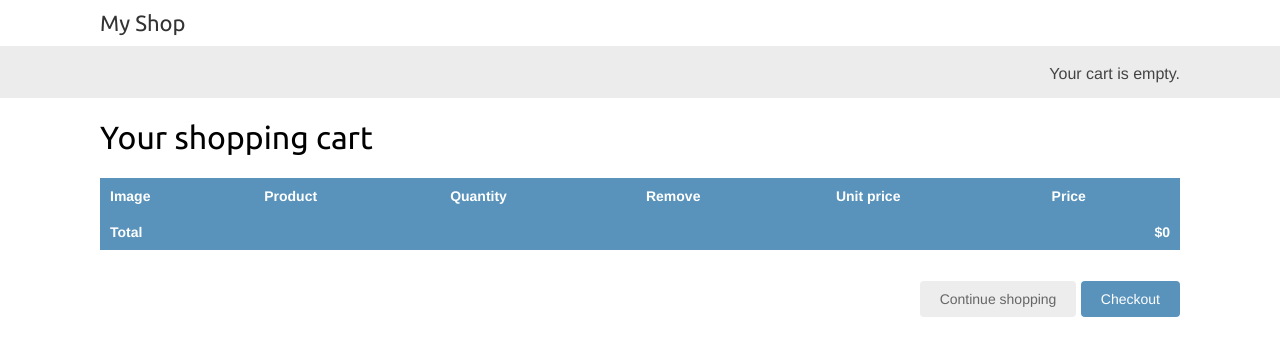
After one commit to sviatoslavadamiv/online-shop-django, a Django app: page /cart/ in a window 1280 px wide. The commit adds this page. Shown: the top 356 px of the page. Run offline with Django 5.2, Linux system fonts and the light colour scheme.

Commit message:
Cart functionality implemented

```diff
--- /dev/null
+++ b/myshop/cart/cart.py
@@ -0,0 +1,75 @@
+from decimal import Decimal
+from django.conf import settings
+from shop.models import Product
+
+class Cart:
+    def __init__(self, request):
+        """
+        Initialize the cart.
+        """
+        self.session = request.session
+        cart = self.session.get(settings.CART_SESSION_ID)
+        if not cart:
+            # Save an empty cart in the session
+            cart = self.session[settings.CART_SESSION_ID] = {}
+        self.cart = cart
+
+    def add(self, product, quantity=1, override_quantity=False):
+        """
+        Add a product to the cart or update its quantity.
+        """
+        product_id = str(product.id)
+        if product_id not in self.cart:
+            self.cart[product_id] = {
+                'quantity': 0,
+                'price': str(product.price),
+            }
+        if override_quantity:
+            self.cart[product_id]['quantity'] = quantity
+        else:
+            self.cart[product_id]['quantity'] += quantity
+        self.save()
+
+    def save(self):
+        # Mark the session as "modified" to make sure it gets saved
+        self.session.modified = True
+
+    def remove(self, product):
+        """
+        Remove a product from the cart.
+        """
+        product_id = str(product.id)
+        if product_id in self.cart:
+            del self.cart[product_id]
+            self.save()
+
+    def __iter__(self):
+        """
+        Iterate over the items in the cart and get the products from the database.
+        """
+        product_ids = self.cart.keys()
+        # Get the product objects and add them to the cart
+        products = Product.objects.filter(id__in=product_ids)
+        cart = self.cart.copy()
+        for product in products:
+            cart[str(product.id)]['product'] = product
+        for item in cart.values():
+            item['price'] = Decimal(item['price'])
+            item['total_price'] = item['price'] * item['quantity']
+            yield item
+
+    def __len__(self):
+        """
+        Count all items in the cart.
+        """
+        return sum(item['quantity'] for item in self.cart.values())
+
+    def get_total_price(self):
+        return sum(
+            Decimal(item['price']) * item['quantity'] for item in self.cart.values()
+        )
+
+    def clear(self):
+        # Remove cart from session
+        del self.session[settings.CART_SESSION_ID]
+        self.save()
--- /dev/null
+++ b/myshop/cart/context_processors.py
@@ -0,0 +1,6 @@
+from .cart import Cart
+
+def cart(request):
+    return {
+        'cart': Cart(request)
+    }
--- /dev/null
+++ b/myshop/cart/forms.py
@@ -0,0 +1,14 @@
+from django import forms
+
+PRODUCT_QUANTITY_CHOICES = [(i, str(i)) for i in range(1, 21)]
+
+class CartAddProductForm(forms.Form):
+    quantity = forms.TypedChoiceField(
+        choices=PRODUCT_QUANTITY_CHOICES,
+        coerce=int,
+    )
+    override = forms.BooleanField(
+        required=False,
+        initial=False,
+        widget=forms.HiddenInput,
+    )
--- /dev/null
+++ b/myshop/cart/templates/cart/detail.html
@@ -0,0 +1,61 @@
+{% extends "shop/base.html" %}
+{% load static %}
+
+{% block title %}
+    Your shopping cart
+{% endblock %}
+
+{% block content %}
+    <h1>Your shopping cart</h1>
+    <table class="cart">
+        <thead>
+            <tr>
+                <th>Image</th>
+                <th>Product</th>
+                <th>Quantity</th>
+                <th>Remove</th>
+                <th>Unit price</th>
+                <th>Price</th>
+            </tr>
+        </thead>
+        <tbody>
+            {% for item in cart %}
+                {% with product=item.product %}
+                    <tr>
+                        <td>
+                            <a href="{{ product.get_absolute_url }}">
+                                <img src="{% if product.image %}{{ product.image.url }}{% else %}{% static "img/no_image.png" %}{% endif %}">
+                            </a>
+                        </td>
+                        <td>{{ product.name }}</td>
+                        <td>
+                            <form action="{% url "cart:cart_add" product.id %}" method="post">
+                                {% csrf_token %}
+                                {{ item.update_quantity_form.quantity }}
+                                {{ item.update_quantity_form.override }}
+                                <input type="submit" value="Update">
+                            </form>
+                        </td>
+                        <td>
+                            <form action="{% url "cart:cart_remove" product.id %}" method="post">
+                                {% csrf_token %}
+                                <input type="submit" value="Remove">
+                            </form>
+                        </td>
+                        <td class="num">${{ item.price }}</td>
+                        <td class="num">${{ item.total_price }}</td>
+                    </tr>
+                {% endwith %}
+            {% endfor %}
+            <tr class="total">
+                <td>Total</td>
+                <td colspan="4"></td>
+                <td class="num">${{ cart.get_total_price }}</td>
+            </tr>
+        </tbody>
+    </table>
+    <p class="text-right">
+        <a href="{% url "shop:product_list" %}" class="button light">Continue shopping</a>
+        <a href="#" class="button">Checkout</a>
+    </p>
+{% endblock %}
--- /dev/null
+++ b/myshop/cart/urls.py
@@ -0,0 +1,10 @@
+from django.urls import path
+from . import views
+
+app_name = 'cart'
+
+urlpatterns = [
+    path('', views.cart_detail, name='cart_detail'),
+    path('add/<int:product_id>', views.cart_add, name='cart_add'),
+    path('remove/<int:product_id>', views.cart_remove, name='cart_remove'),
+]
--- a/myshop/cart/views.py
+++ b/myshop/cart/views.py
@@ -1,3 +1,40 @@
-from django.shortcuts import render
+from django.shortcuts import get_object_or_404, redirect, render
+from django.views.decorators.http import require_POST
+from shop.models import Product
+from .cart import Cart
+from .forms import CartAddProductForm
 
-# Create your views here.
+@require_POST
+def cart_add(request, product_id):
+    cart = Cart(request)
+    product = get_object_or_404(Product, id=product_id)
+    form = CartAddProductForm(request.POST)
+    if form.is_valid():
+        cd = form.cleaned_data
+        cart.add(
+            product=product,
+            quantity=cd['quantity'],
+            override_quantity=cd['override'],
+        )
+    return redirect('cart:cart_detail')
+
+@require_POST
+def cart_remove(request, product_id):
+    cart = Cart(request)
+    product = get_object_or_404(Product, id=product_id)
+    cart.remove(product)
+    return redirect('cart:cart_detail')
+
+def cart_detail(request):
+    cart = Cart(request)
+    for item in cart:
+        item['update_quantity_form'] = CartAddProductForm(
+            initial={'quantity': item['quantity'], 'override': True}
+        )
+    return render(
+        request,
+        'cart/detail.html',
+        {
+            'cart': cart,
+        }
+    )
--- a/myshop/myshop/settings.py
+++ b/myshop/myshop/settings.py
@@ -64,6 +64,7 @@ TEMPLATES = [
                 'django.template.context_processors.request',
                 'django.contrib.auth.context_processors.auth',
                 'django.contrib.messages.context_processors.messages',
+                'cart.context_processors.cart',
             ],
         },
     },
--- a/myshop/myshop/urls.py
+++ b/myshop/myshop/urls.py
@@ -5,6 +5,7 @@ from django.urls import include, path
 
 urlpatterns = [
     path('admin/', admin.site.urls),
+    path('cart/', include('cart.urls', namespace='cart')),
     path('', include('shop.urls', namespace='shop')),
 ]
 
--- a/myshop/shop/templates/shop/base.html
+++ b/myshop/shop/templates/shop/base.html
@@ -12,7 +12,17 @@
     </div>
     <div id="subheader">
         <div class="cart">
-            Your cart is empty.
+            {% with total_items=cart|length %}
+                {% if total_items > 0 %}
+                    Your cart:
+                    <a href="{% url "cart:cart_detail" %}">
+                        {{ total_items }} item{{ total_items|pluralize }},
+                        ${{ cart.get_total_price }}
+                    </a>
+                {% else %}
+                    Your cart is empty.
+                {% endif %}
+            {% endwith %}
         </div>
     </div>
     <div id="content">
--- a/myshop/shop/templates/shop/product/detail.html
+++ b/myshop/shop/templates/shop/product/detail.html
@@ -15,6 +15,11 @@
             </a>
         </h2>
         <p class="price">${{ product.price }}</p>
+        <form action="{% url "cart:cart_add" product.id %}" method="POST">
+            {% csrf_token %}
+            {{ cart_product_form }}
+            <input type="submit" value="Add to Cart">
+        </form>
         {{ product.description|linebreaks }}
     </div>
 {% endblock %}
--- a/myshop/shop/views.py
+++ b/myshop/shop/views.py
@@ -1,4 +1,6 @@
 from django.shortcuts import get_object_or_404, render
+
+from cart.forms import CartAddProductForm
 from .models import Category, Product
 
 def product_list(request, category_slug=None):
@@ -25,10 +27,12 @@ def product_detail(request, id, slug):
         slug=slug,
         available=True
     )
+    cart_product_form = CartAddProductForm()
     return render(
         request,
         'shop/product/detail.html',
         {
             'product': product,
+            'cart_product_form': cart_product_form,
         }
     )
```
